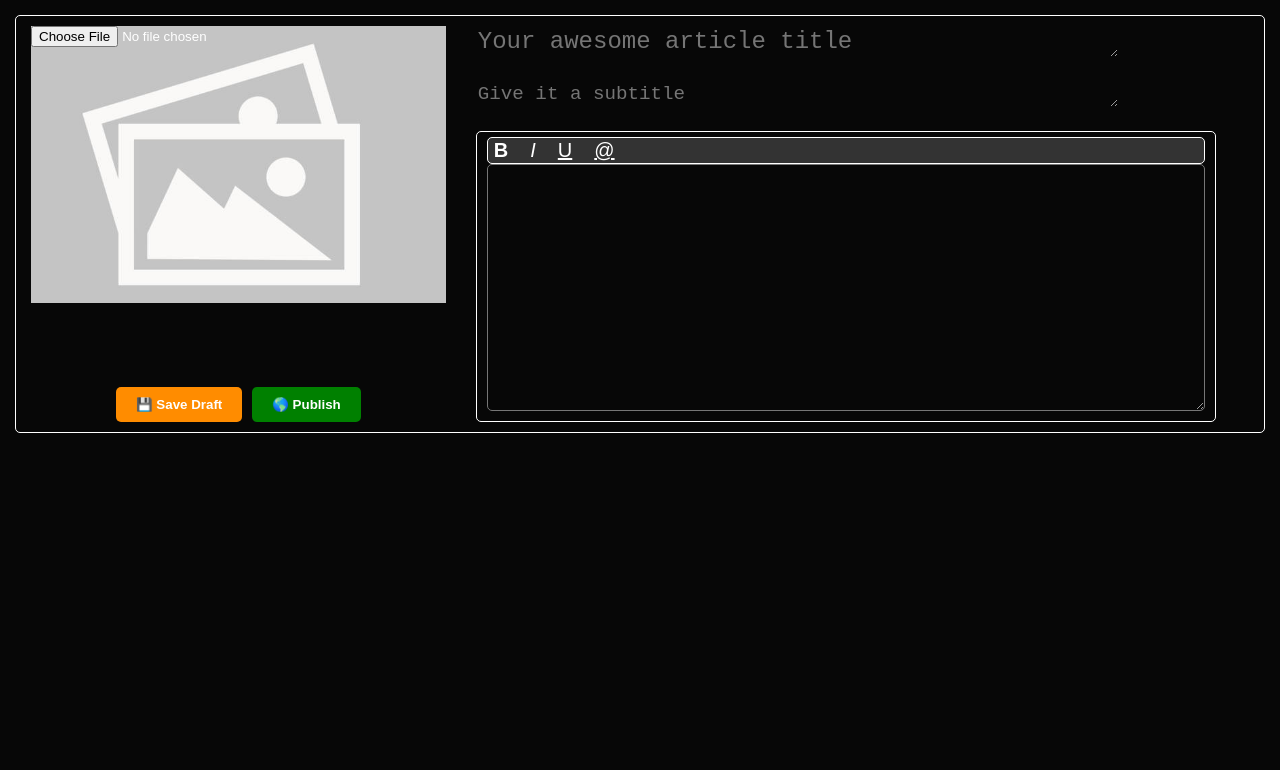
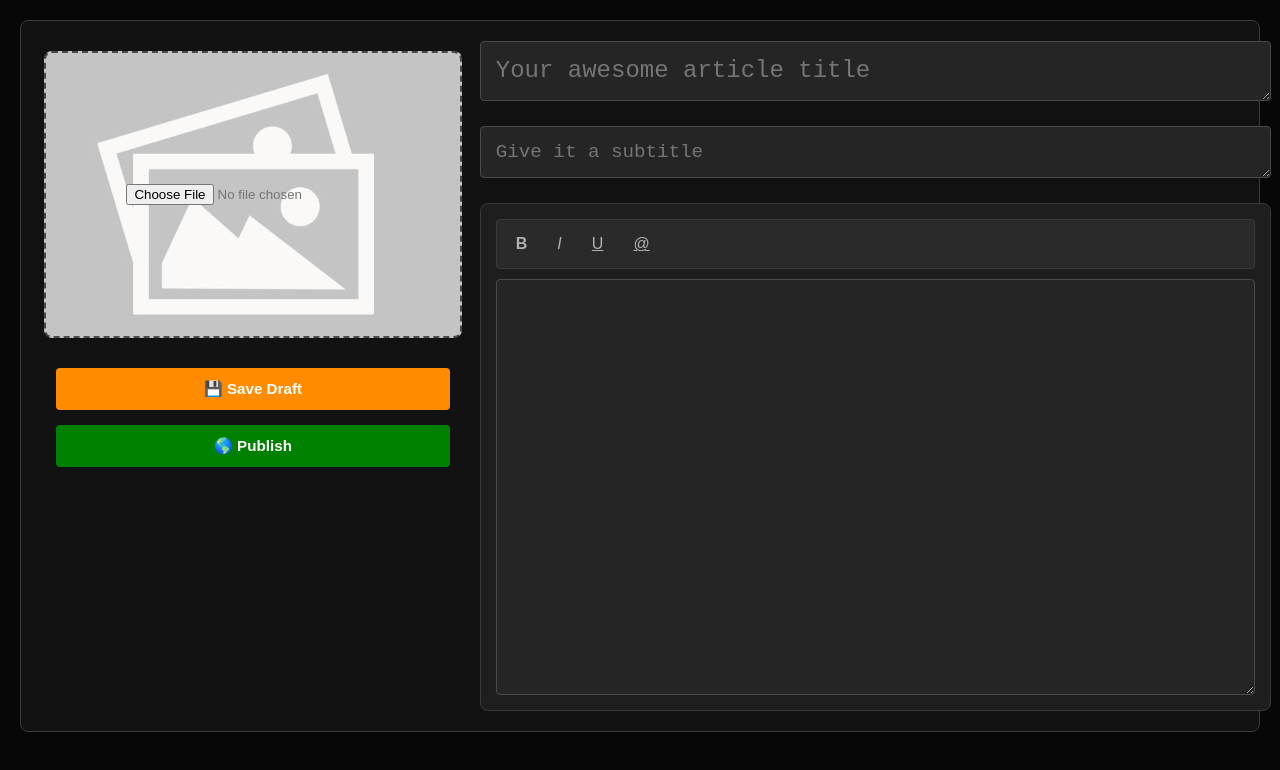
Before and after one commit to gastighost/news-publisher-application, a Next.js app in the folder front/: page /createpost in a window 1280 px wide. Shown: the top 770 px of the page. Built offline with nearby package versions, Linux system fonts and the light colour scheme; no server answers.

Commit message:
Styles added

```diff
--- a/front/src/app/createpost/page.module.css
+++ b/front/src/app/createpost/page.module.css
@@ -1,18 +1,53 @@
+/* Define color palette and global styles */
+:root {
+  --bg-primary: #121212;
+  --bg-secondary: #1e1e1e;
+  --bg-tertiary: #2a2a2a;
+  --bg-input: #252525;
+  --bg-modal: #282828;
+
+  --text-primary: #e0e0e0;
+  --text-secondary: #b0b0b0;
+  --text-placeholder: #757575;
+  --text-on-accent: #ffffff;
+
+  --border-primary: #3a3a3a;
+  --border-input: #4a4a4a;
+  --border-focus: #007bff; /* Example blue, can be themed */
+
+  --accent-primary: #007bff;
+  --accent-success: #28a745;
+  --accent-warning: #ffc107; /* Orange for Save Draft */
+  --accent-error: #dc3545;
+
+  --font-family-sans: system-ui, -apple-system, BlinkMacSystemFont, "Segoe UI", Roboto, "Helvetica Neue", Arial, sans-serif;
+  --font-size-base: 1rem;
+  --line-height-base: 1.6;
+  --border-radius-base: 8px;
+  --border-radius-small: 4px;
+  --transition-base: all 0.2s ease-in-out;
+}
+
+/* Apply base font to the page if this module controls a significant part of it */
 .main {
+  font-family: var(--font-family-sans);
+  color: var(--text-primary);
+  background-color: var(--bg-primary); /* Overall page background */
   display: grid;
   grid-template-columns: 3.5fr 6.5fr;
-  border: 1px solid white;
-  border-radius: 5px;
-  margin: 15px;
-  gap: 20px;
+  border: 1px solid var(--border-primary);
+  border-radius: var(--border-radius-base);
+  margin: 20px; /* Increased margin for better spacing */
+  gap: 30px; /* Increased gap */
+  padding: 20px; /* Added padding to main container */
 }
 
 #left {
   display: flex;
   flex-direction: column;
-  justify-content: space-between;
+  justify-content: flex-start; /* Align items to the start */
   align-items: center;
-  gap: 10px;
+  gap: 20px; /* Increased gap */
   margin-left: 15px;
   margin-bottom: 10px;
 }
@@ -20,164 +55,252 @@
 #right {
   display: flex;
   flex-direction: column;
+  gap: 20px; /* Add gap for consistency */
 }
 
 #upload {
   aspect-ratio: 3 / 2; /* Maintain aspect ratio */
-  background-image: url("/placeholder.jpg");
+  background-color: var(--bg-input); /* Use input background */
+  background-image: url("/placeholder.jpg"); /* Keep placeholder */
   background-size: cover;
   background-position: center;
   width: 100%; /* Allow it to adapt to the grid */
   height: auto; /* Maintain aspect ratio */
+  border: 2px dashed var(--border-input); /* Dashed border for dropzone feel */
+  border-radius: var(--border-radius-base);
+  display: flex;
+  align-items: center;
+  justify-content: center;
+  color: var(--text-placeholder);
+  font-size: 0.9rem;
+  transition: var(--transition-base);
+  cursor: pointer; /* Indicate it's clickable */
+  text-align: center;
+  padding: 10px; /* Add some padding for text */
   margin: 10px;
 }
 
+#upload:hover {
+  border-color: var(--border-focus);
+  background-color: var(--bg-tertiary);
+}
+
+/* Assuming the input type="file" is inside #upload and visually hidden,
+   and #upload itself acts as the label/trigger.
+   If you have a visible input, it would need separate styling. */
+
 .buttons {
   display: flex;
-  flex-direction: row;
-  justify-content: left;
-  gap: 10px;
+  flex-direction: column; /* Stack buttons vertically for better fit */
+  justify-content: flex-start;
+  gap: 15px; /* Gap between buttons */
+  width: 100%; /* Make button container take full width of #left */
 }
 
 .btn {
   border: none;
-  border-radius: 5px;
+  border-radius: var(--border-radius-small);
   text-align: center;
   cursor: pointer;
+  padding: 12px 20px; /* Adjusted padding */
+  font-weight: bold;
+  font-size: 0.95rem;
+  transition: var(--transition-base);
+  width: 100%; /* Make buttons take full width */
   color: white;
-  padding: 10px 20px;
-  font-weight: bold;
 }
 
+/* Specific button styles will be applied via props in component,
+   but we can define base styles for common button types if needed here,
+   or rely on inline styles from the component for unique bgColors.
+   Example for .btn if it were to use theme colors directly:
+.btn.saveDraft {
+  background-color: var(--accent-warning);
+  color: #000;
+}
+.btn.publish {
+  background-color: var(--accent-success);
+  color: var(--text-on-accent);
+}
+*/
+
 .titleInput {
-  width: 80%;
-  margin: 10px;
-  background-color: transparent;
-  border: none;
-  color: inherit;
+  width: 100%; /* Full width */
+  margin: 0; /* Remove default margin if any, rely on parent gap */
+  background-color: var(--bg-input);
+  border: 1px solid var(--border-input);
+  color: var(--text-primary);
   resize: vertical;
+  padding: 12px 15px; /* Added padding */
+  border-radius: var(--border-radius-small);
+  font-size: 1.2rem; /* Default size, can be overridden by props */
+  transition: var(--transition-base);
+  line-height: 1.4;
+}
+
+.titleInput::placeholder {
+  color: var(--text-placeholder);
 }
 
 .titleInput:focus {
   outline: none;
-  border: none;
+  border-color: var(--border-focus);
+  box-shadow: 0 0 0 2px rgba(0, 123, 255, 0.25); /* Focus ring */
 }
 
 #editor {
-  width: 90%;
-  margin: 10px;
-  display: block;
-  border: 1px solid white;
-  padding: 10px;
-  padding-top: 5px;
-  border-radius: 5px;
+  width: 100%; /* Full width */
+  margin: 0; /* Remove default margin */
+  border: 1px solid var(--border-primary);
+  padding: 15px; /* Increased padding */
+  border-radius: var(--border-radius-base);
+  background-color: var(--bg-secondary); /* Editor container background */
   display: flex;
   flex-direction: column;
+  gap: 10px; /* Gap between style buttons and textarea */
 }
 
 .stylebtns {
   display: flex;
   flex-direction: row;
-  justify-content: left;
-  gap: 10px;
-  background-color: #333333;
-  border: 0.5px solid white;
-  border-radius: 5px;
+  justify-content: flex-start;
+  gap: 8px; /* Gap between style buttons */
+  background-color: var(--bg-tertiary);
+  border: 1px solid var(--border-primary);
+  border-radius: var(--border-radius-small);
+  padding: 8px; /* Padding around buttons */
 }
 
 #editor button {
   background-color: transparent;
-  border: none;
-  color: inherit;
+  border: 1px solid transparent; /* Add transparent border for consistent sizing on hover */
+  color: var(--text-secondary);
   cursor: pointer;
-  font-size: 20px;
+  font-size: 1rem; /* Adjusted size */
+  padding: 6px 10px; /* Padding for buttons */
+  border-radius: var(--border-radius-small);
+  transition: var(--transition-base);
 }
 
 #editor button:hover {
-  background-color: #111111;
+  background-color: var(--bg-input);
+  color: var(--text-primary);
+  border-color: var(--border-input);
 }
 
 #textarea {
   resize: vertical;
-  min-height: 180px;
-  color: inherit;
-  background-color: transparent;
-  padding: 10px;
-  border-radius: 5px;
+  min-height: 250px; /* Increased min-height */
+  color: var(--text-primary);
+  background-color: var(--bg-input);
+  padding: 15px; /* Padding inside textarea */
+  border: 1px solid var(--border-input);
+  border-radius: var(--border-radius-small);
+  font-family: var(--font-family-sans); /* Ensure consistent font */
+  font-size: 1rem;
+  line-height: var(--line-height-base);
+  transition: var(--transition-base);
+}
+
+#textarea::placeholder {
+  color: var(--text-placeholder);
 }
 
 #textarea:focus {
   outline: none;
+  border-color: var(--border-focus);
+  box-shadow: 0 0 0 2px rgba(0, 123, 255, 0.25); /* Focus ring */
+  background-color: var(--bg-secondary); /* Slightly change bg on focus */
 }
 
-@media screen and (max-width: 600px) {
+@media screen and (max-width: 768px) { /* Adjusted breakpoint */
   .main {
-    display: block;
+    grid-template-columns: 1fr; /* Stack columns */
+    margin: 15px;
+    padding: 15px;
   }
   #left {
-    margin: 10px;
-    margin-top: 0px;
+    margin: 0; /* Remove specific margins, rely on gap */
   }
   #editor {
-    width: 85%;
+    width: 100%; /* Ensure full width in stacked layout */
+  }
+  .buttons {
+    flex-direction: row; /* Buttons side-by-side if space allows on mobile */
+    gap: 10px;
+  }
+  .btn {
+    flex-grow: 1; /* Allow buttons to share space */
   }
 }
 
+/* Popup Styles */
 .createPostPopupOverlay {
   position: fixed;
   top: 0;
   left: 0;
   width: 100vw;
   height: 100vh;
-  background: rgba(30, 30, 30, 0.7);
+  background: rgba(0, 0, 0, 0.7); /* Darker, more subtle overlay */
   display: flex;
   align-items: center;
   justify-content: center;
   z-index: 1000;
+  backdrop-filter: blur(5px); /* Modern blur effect */
 }
 
 .createPostPopupBox {
-  background: #222;
-  border: 1px solid #fff;
-  border-radius: 10px;
-  padding: 32px 24px;
+  background: var(--bg-modal);
+  border: 1px solid var(--border-primary);
+  border-radius: var(--border-radius-base);
+  padding: 30px 35px; /* Adjusted padding */
   min-width: 320px;
-  box-shadow: 0 4px 24px rgba(0, 0, 0, 0.3);
-  color: #fff;
+  max-width: 450px; /* Max width for popup */
+  box-shadow: 0 8px 30px rgba(0, 0, 0, 0.3); /* Softer shadow */
+  color: var(--text-primary);
   text-align: center;
 }
 
 .createPostPopupContent h2 {
   margin-top: 0;
-  color: #4caf50;
+  margin-bottom: 15px; /* Space below title */
+  font-size: 1.5rem;
+  color: var(--accent-success); /* Default success color */
+}
+
+.createPostPopupContent p { /* Style for the message paragraph */
+  font-size: 1rem;
+  color: var(--text-secondary);
+  margin-bottom: 25px;
 }
 
 .createPostPopupButton {
   margin-top: 20px;
-  background: #4caf50;
-  color: #fff;
+  background: var(--accent-success);
+  color: var(--text-on-accent);
   border: none;
-  border-radius: 5px;
-  padding: 10px 28px;
+  border-radius: var(--border-radius-small);
+  padding: 12px 30px; /* Adjusted padding */
   font-weight: bold;
   cursor: pointer;
   font-size: 1rem;
+  transition: var(--transition-base);
 }
 
 .createPostPopupButton:hover {
-  background: #388e3c;
+  opacity: 0.85; /* Common hover effect for buttons */
 }
 
 /* Error popup overrides */
 .createPostPopupBox.error {
-  border-color: #f44336;
+  border-color: var(--accent-error);
 }
-.createPostPopupContent h2.error {
-  color: #f44336;
+.createPostPopupContent h2.error { /* Ensure class is applied to h2 for error */
+  color: var(--accent-error);
 }
-.createPostPopupButton.error {
-  background: #f44336;
+.createPostPopupButton.error { /* Ensure class is applied to button for error */
+  background: var(--accent-error);
 }
 .createPostPopupButton.error:hover {
-  background: #c62828;
+  opacity: 0.85;
 }
--- a/front/src/middleware.ts
+++ b/front/src/middleware.ts
@@ -2,7 +2,7 @@ import { NextResponse } from "next/server"
 import type { NextRequest } from "next/server"
 
 // Add /post to unprotected routes
-export const unprotectedRoutes = ["/", "/signin", "/user", "/post"]
+export const unprotectedRoutes = ["/", "/signin", "/user", "/post", "/createpost"]
 
 export async function middleware(request: NextRequest) {
   const { pathname } = request.nextUrl
```
